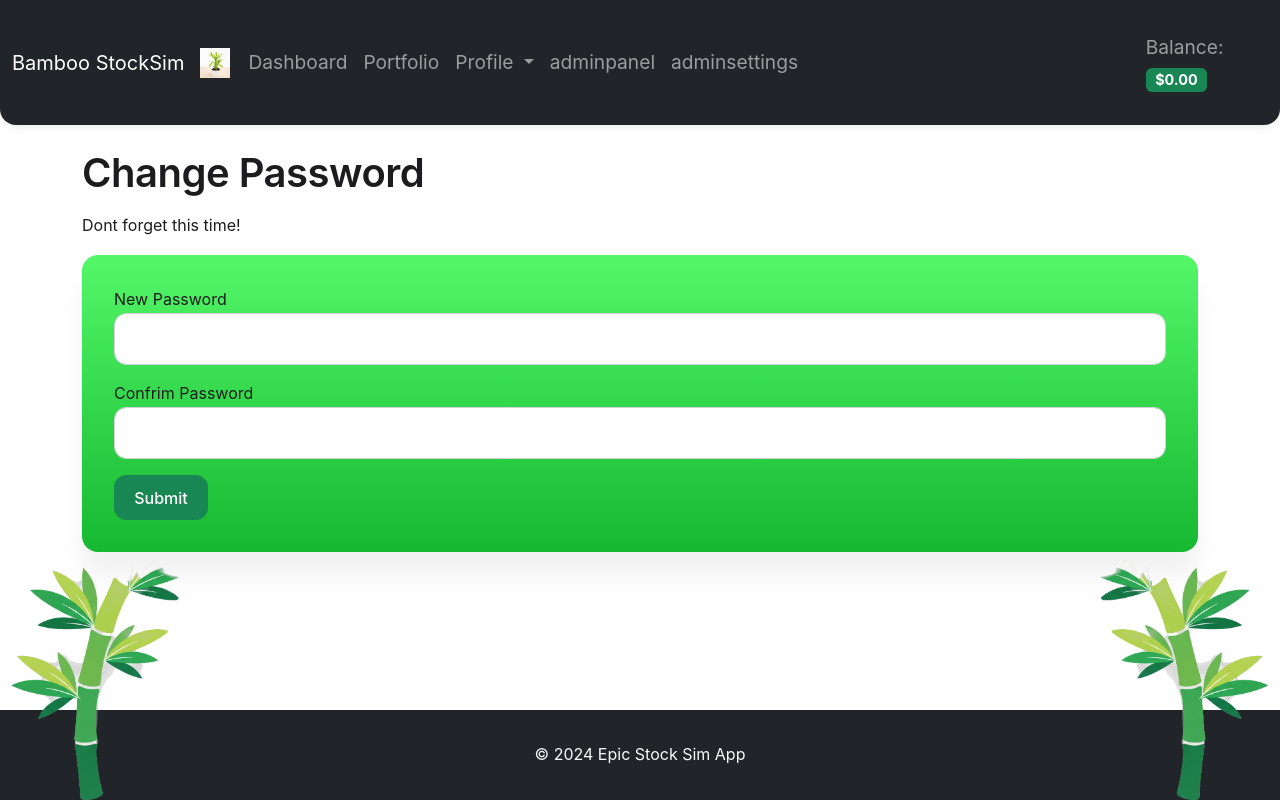
After one commit to turbojack03/IFT401_Capstone_StockTradingSystem, a Flask app: page /changepassword in a window 1280 px wide. The commit adds this page. Run offline with Flask 3, Linux system fonts and the light colour scheme; the visitor is signed in with stand-in values (Sample User, id 1); some libraries are stand-ins or nearby versions.

Commit message:
added change password
added change password page and it works with database yayayyyy

```diff
--- a/app.py
+++ b/app.py
@@ -63,7 +63,7 @@ class User(db.Model, UserMixin):
     password = db.Column(db.String(200), nullable=False)
     created_at = db.Column(db.DateTime, default=datetime.utcnow)
     last_login_at = db.Column(db.DateTime, onupdate=datetime.utcnow)
-    role = db.Column(db.String(10), nullable=False, default='user')  # 'user' or 'admin'
+    role = db.Column(db.String(10), nullable=False, default='admin')  # 'user' or 'admin'
 
 
 class stock_orders(db.Model):
@@ -253,6 +253,23 @@ def portfolio():
 def profile():
     return render_template("profile.html")
 
+
+@app.route("/changepassword", methods=["GET", "POST"])
+@login_required
+def changepassword():
+    if request.method == "POST":
+        new = request.form.get("new_password")
+        confrim = request.form.get("confrim_password")
+
+        if new == confrim:
+            current_user.password = generate_password_hash(new)
+            db.session.commit()
+            logout_user()
+            return redirect(url_for("login"))
+        else:
+            return render_template("changepassword.html")
+    return render_template("changepassword.html")
+
 @app.route("/accounthistory")
 @login_required
 def accounthistory():
--- /dev/null
+++ b/templates/changepassword.html
@@ -0,0 +1,26 @@
+{% extends "base.html" %}
+{% block title %}changepassword{% endblock %}
+{% block content %}
+
+
+  <h1>Change Password</h1>
+  <p>Dont forget this time!</p>
+
+<form action="{{ url_for('changepassword') }}" method="post">
+  <div class="mb-3">
+    <label for="formGroupExampleInput">New Password</label>
+    <input type="password" class="form-control" name="new_password" required>
+  </div>
+  <div class="mb-3">
+    <label for="formGroupExampleInput2">Confrim Password</label>
+    <input type="password" class="form-control" name="confrim_password" required>
+  </div>
+
+
+
+   <button type="submit" class="btn btn-success">Submit</button>
+
+
+</form>
+
+  {% endblock %}
```
Also changed, not shown: templates/settings.html (+4 -4 lines).
